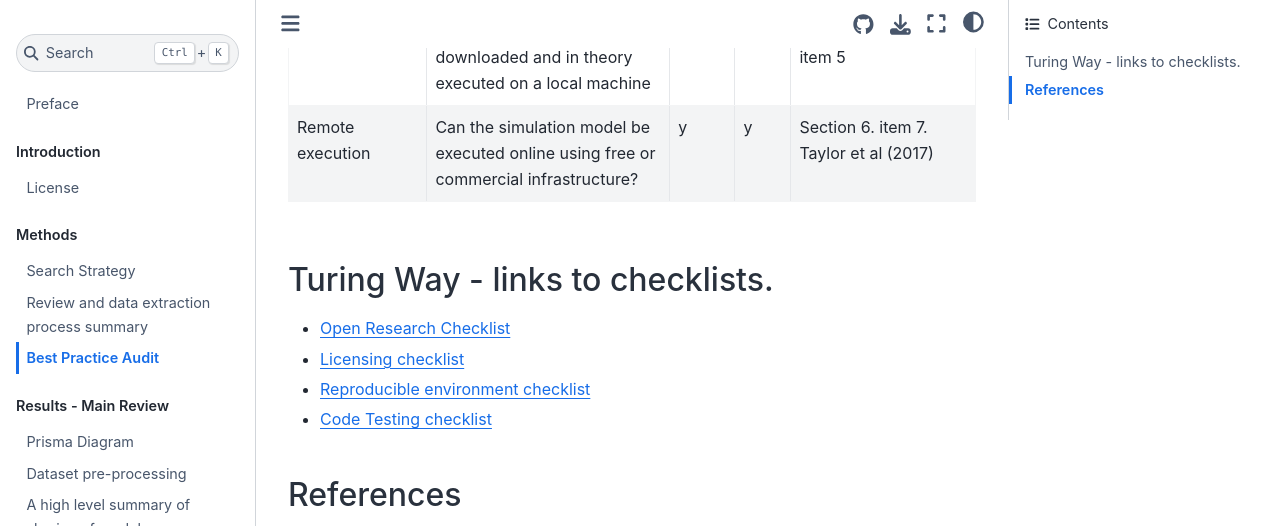
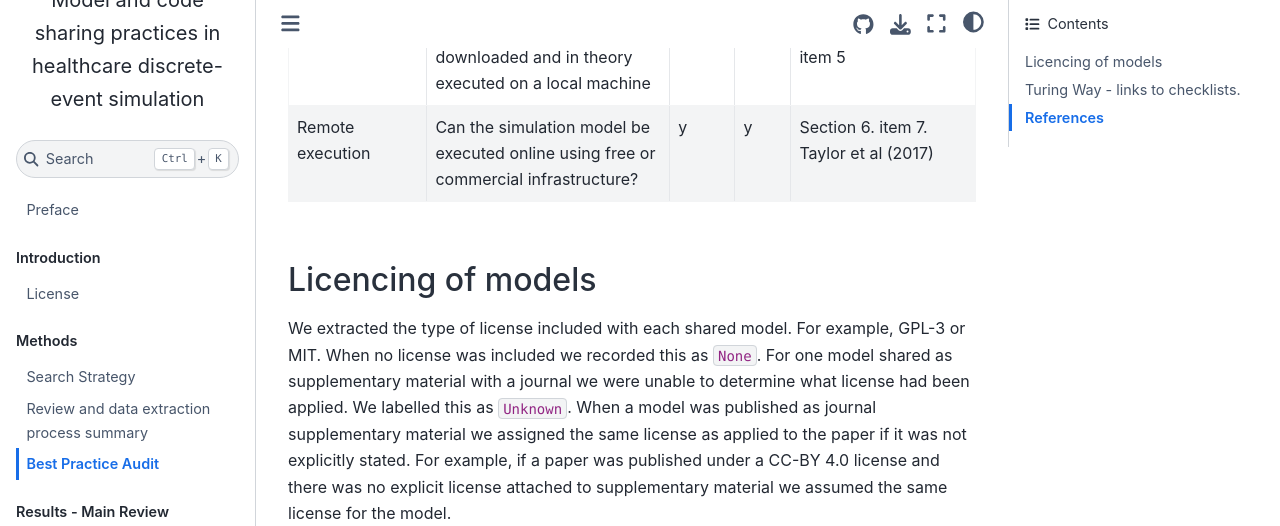
Before and after one commit to TomMonks/des_sharing_lit_review, a Jupyter Book: the page built from content/02_methods/03_quality_audit.md, in a window 1280 px wide and 900 px high, scrolled down 2076 px, cut to the strip 0-526 px from the top of the window. Built offline with Jupyter Book 1.0.4 settings and Sphinx 7.4.7 and the Sphinx Book theme 1.1.4, drawn with Linux system fonts in a browser that asks for light colours; cross-references to code outside the pages are shown as plain code.

Commit message:
METHODS: added license extraction details

````diff
--- a/content/02_methods/03_quality_audit.md
+++ b/content/02_methods/03_quality_audit.md
@@ -26,6 +26,10 @@ The metrics within our audit also overlap with what others have listed as requir
 | Remote execution                   | Can the simulation model be executed online using free or commercial infrastructure?                               | y                | y               | Section 6. item 7. Taylor et al (2017)                                                |
 ```
 
+## Licencing of models
+
+We extracted the type of license included with each shared model. For example, GPL-3 or MIT. When no license was included we recorded this as `None`. For one model shared as supplementary material with a journal we were unable to determine what license had been applied.  We labelled this as `Unknown`.  When a model was published as journal supplementary material we assigned the same license as applied to the paper if it was not explicitly stated.  For example, if a paper was published under a CC-BY 4.0 license and there was no explicit license attached to supplementary material we assumed the same license for the model.
+
 ## Turing Way - links to checklists.
 
 * [Open Research Checklist](https://the-turing-way.netlify.app/reproducible-research/open/open-checklist.html)
````
